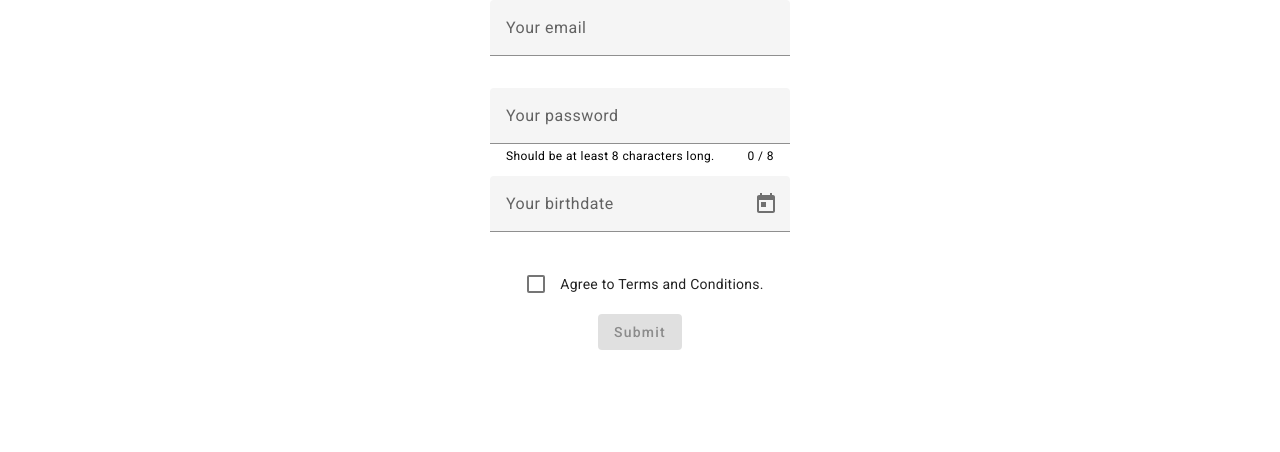
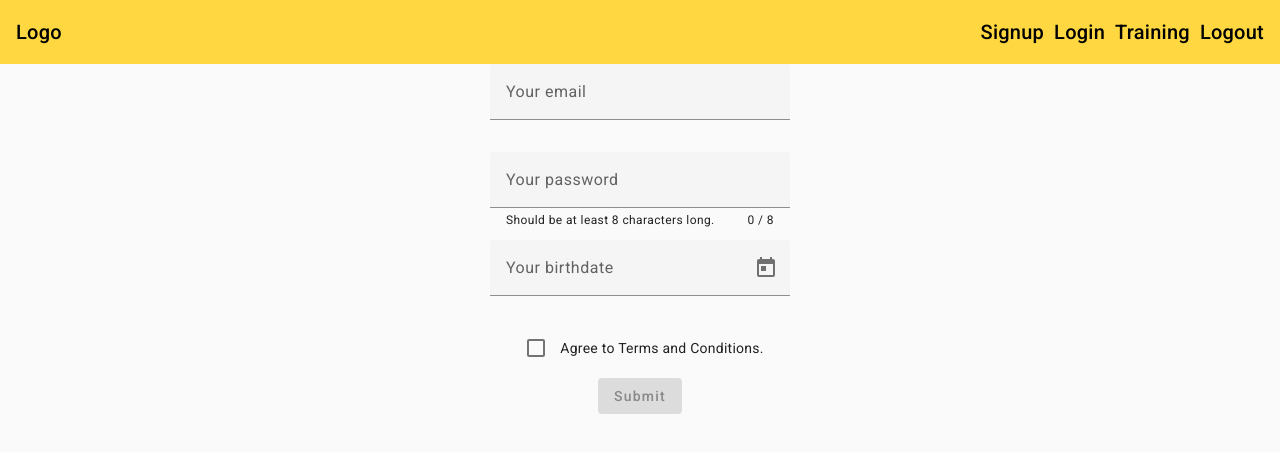
Before and after one commit to todorkrastev/krastevs-gym-angular, an Angular app: page /signup in a window 1280 px wide. Shown: the top 452 px of the page. Built offline with nearby package versions, Linux system fonts and the light colour scheme.

Commit message:
Add sidenav and toolbar

```diff
--- a/src/app/app.component.css
+++ b/src/app/app.component.css
@@ -0,0 +1,28 @@
+mat-sidenav-container, mat-sidenav-content, mat-sidenav {
+    height: 100%;
+}
+
+mat-sidenav {
+    width: 100%;
+}
+
+a {
+    text-decoration: none;
+    color: black;
+}
+
+a:hover,
+a:active {
+    color: white;
+}
+
+.navigation-items {
+    list-style: none;
+    padding: 0;
+    margin: 0;
+}
+
+.nav-caption {
+    display: inline-block;
+    padding-left: 6px;
+}
--- a/src/app/app.component.html
+++ b/src/app/app.component.html
@@ -1 +1,53 @@
-<router-outlet/>
+<mat-sidenav-container>
+    <mat-sidenav #sidenav role="navigation">
+        <mat-nav-list>
+            <a mat-list-item routerLink="/signup" (click)="sidenav.close()">
+                <mat-icon>face</mat-icon>
+                <span class="nav-caption">Signup</span>
+            </a>
+            <a mat-list-item routerLink="/login" (click)="sidenav.close()">
+                <mat-icon>login</mat-icon>
+                <span class="nav-caption">Login</span>
+            </a>
+            <a mat-list-item routerLink="/training" (click)="sidenav.close()">
+                <mat-icon>sports_gymnastics</mat-icon>
+                <span class="nav-caption">Training</span>
+            </a>
+            <a mat-list-item routerLink="/" (click)="sidenav.close()">
+                <mat-icon>logout</mat-icon>
+                <span class="nav-caption">Logout</span>
+            </a>
+        </mat-nav-list>
+    </mat-sidenav>
+    <mat-sidenav-content>
+        <mat-toolbar color="accent">
+            <div fxHide.gt-xs>
+                <button mat-icon-button (click)="sidenav.toggle()">
+                    <mat-icon>menu</mat-icon>
+                </button>
+            </div>
+            <div>
+                <a routerLink="/">Logo</a>
+            </div>
+            <div fxFlex fxLayout fxLayoutAlign="flex-end" fxHide.xs>
+                <ul fxLayout fxLayoutGap="10px" class="navigation-items">
+                    <li>
+                        <a routerLink="/signup">Signup</a>
+                    </li>
+                    <li>
+                        <a routerLink="/login">Login</a>
+                    </li>
+                    <li>
+                        <a routerLink="/training">Training</a>
+                    </li>
+                    <li>
+                        <a routerLink="/">Logout</a>
+                    </li>
+                </ul>
+            </div>
+        </mat-toolbar>
+        <main>
+            <router-outlet />
+        </main>
+    </mat-sidenav-content>
+</mat-sidenav-container>
--- a/src/app/app.component.ts
+++ b/src/app/app.component.ts
@@ -6,5 +6,9 @@
   styleUrls: ['./app.component.css']
 })
 export class AppComponent {
-  title = 'krastevs-gym-angular';
+  openSidenav = false;
+
+  onToggle() {
+
+  }
 }
--- a/src/app/auth/signup/signup.component.html
+++ b/src/app/auth/signup/signup.component.html
@@ -19,6 +19,6 @@
             <mat-datepicker #picker></mat-datepicker>
         </mat-form-field>
         <mat-checkbox ngModel name="agree" required>Agree to Terms and Conditions.</mat-checkbox>
-        <button type="submit" mat-raised-button color="primary" [disabled]="f.invalid">Submit</button>
+        <button type="submit" mat-raised-button color="primary" [disabled]="f.invalid ">Submit</button>
     </form>
 </section>
```
Also changed, not shown: src/app/material.module.ts (+5 -2 lines).
